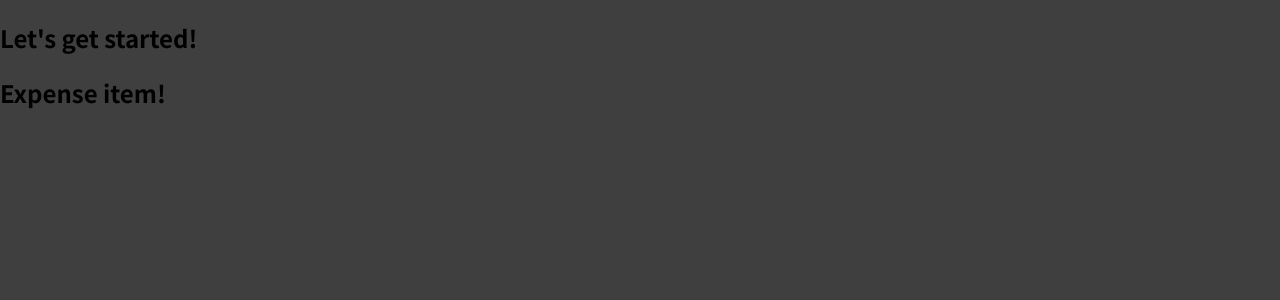
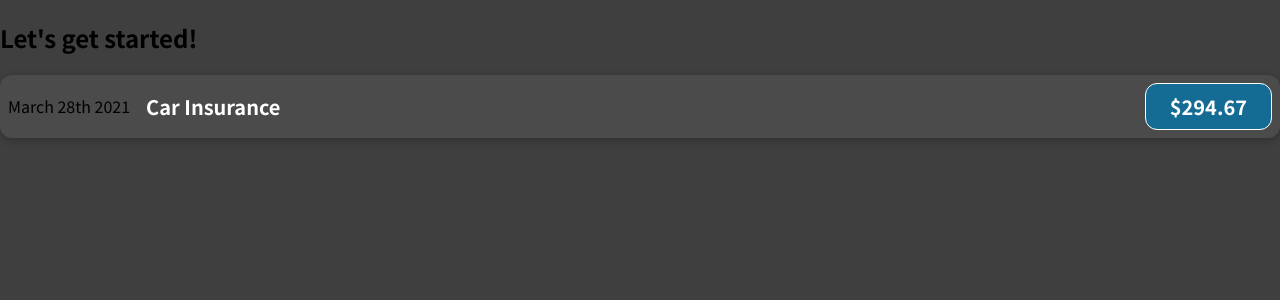
Before and after one commit to Chen-Abudi/expenses-charts, a React (Create React App) app: page / in a window 1280 px wide. Shown: the top 300 px of the page. Built offline with nearby package versions, Linux system fonts and the light colour scheme.

Commit message:
added basic css styling

```diff
--- /dev/null
+++ b/src/components/ExpenseItem.css
@@ -0,0 +1,56 @@
+.expense-item {
+  display: flex;
+  justify-content: space-between;
+  align-items: center;
+  box-shadow: 0 2px 8px rgba(0, 0, 0, 0.25);
+  padding: 0.5rem;
+  margin: 1rem 0;
+  border-radius: 12px;
+  background-color: #4b4b4b;
+}
+
+.expense-item__description {
+  display: flex;
+  flex-direction: column;
+  gap: 1rem;
+  align-items: flex-end;
+  flex-flow: column-reverse;
+  justify-content: flex-start;
+  flex: 1;
+}
+
+.expense-item h2 {
+  color: #3a3a3a;
+  font-size: 1rem;
+  flex: 1;
+  margin: 0 1rem;
+  color: white;
+}
+
+.expense-item__price {
+  font-size: 1rem;
+  font-weight: bold;
+  color: white;
+  background-color: #146c94;
+  border: 1px solid white;
+  padding: 0.5rem;
+  border-radius: 12px;
+}
+
+@media (min-width: 580px) {
+  .expense-item__description {
+    flex-direction: row;
+    align-items: center;
+    justify-content: flex-start;
+    flex: 1;
+  }
+
+  .expense-item__description h2 {
+    font-size: 1.25rem;
+  }
+
+  .expense-item__price {
+    font-size: 1.25rem;
+    padding: 0.5rem 1.5rem;
+  }
+}
--- a/src/components/ExpenseItem.js
+++ b/src/components/ExpenseItem.js
@@ -1,7 +1,16 @@
 import React from "react";
+import "./ExpenseItem.css";
 
 function ExpenseItem() {
-  return <h2>Expense item!</h2>;
+  return (
+    <div className="expense-item">
+      March 28th 2021
+      <div className="expense-item__description">
+        <h2>Car Insurance</h2>
+        <div className="expense-item__price">$294.67</div>
+      </div>
+    </div>
+  );
 }
 
 export default ExpenseItem;
```
